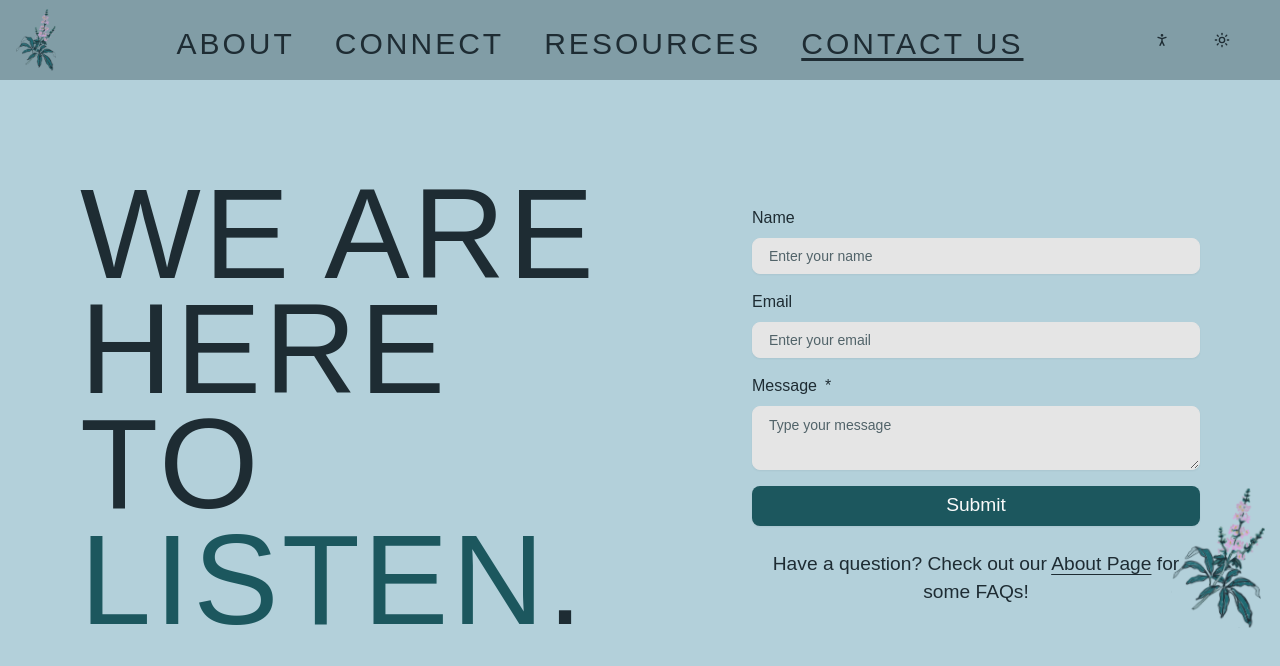
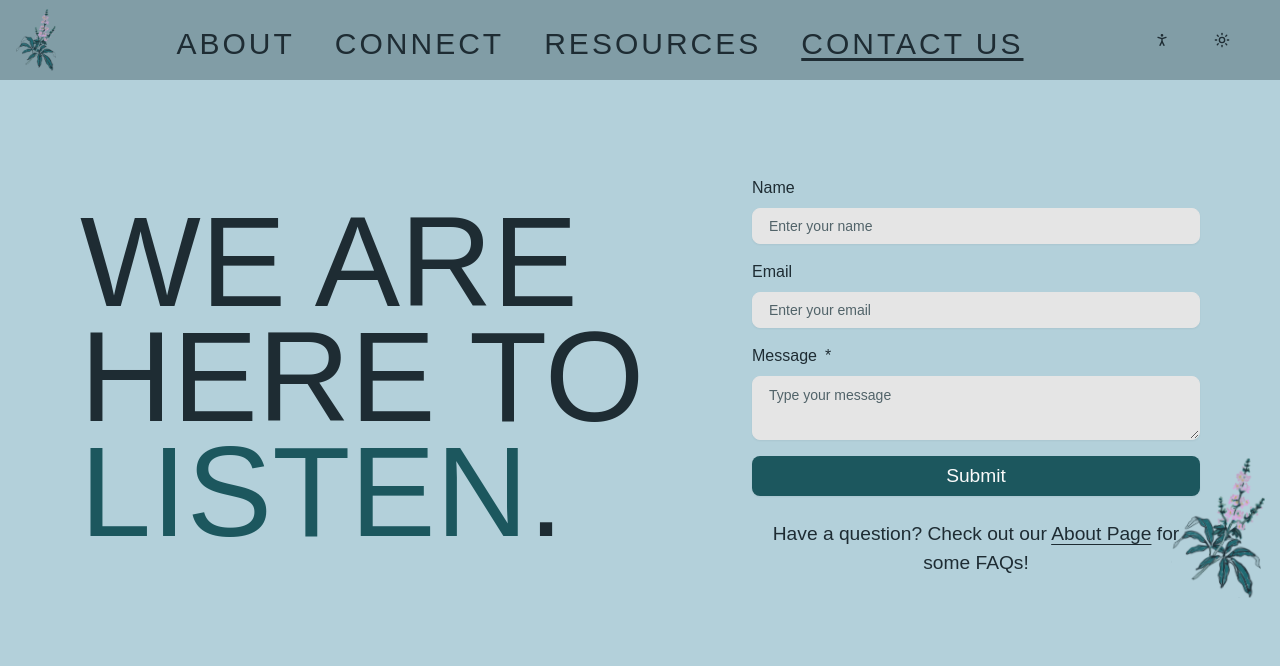
Before and after one commit to rakshithp7/HESTIA, a Next.js app: page /contact in a window 1280 px wide. Shown: the top 666 px of the page. Built offline with nearby package versions, Linux system fonts and the light colour scheme; no server answers; a web font is replaced by a local one.

Commit message:
Update contact page dyslexic styling

```diff
--- a/app/(root)/contact/page.tsx
+++ b/app/(root)/contact/page.tsx
@@ -20,7 +20,7 @@ export default function ContactPage() {
   return (
     <div className="my-12 md:mt-24 mx-8">
       <div className="mx-auto max-w-5xl xl:max-w-6xl flex flex-col md:flex-row items-center justify-center gap-10 md:gap-24">
-        <div className={`select-none font-difont ${dyslexicFont ? 'text-[3rem] md:text-[5rem]' : 'text-[5rem] md:text-[8rem]'} leading-[0.9] tracking-wide w-full md:w-1/2 text-center md:text-left`}>
+        <div className={`select-none font-difont ${dyslexicFont ? 'text-[4rem] md:text-[6rem] leading-[1.2]' : 'text-[5rem] md:text-[8rem] leading-[0.9]'}  w-full md:w-1/2 text-center md:text-left`}>
           <p className="m-0">WE ARE</p>
           <p className="m-0">HERE TO</p>
           <p className="m-0 text-primary">
```
